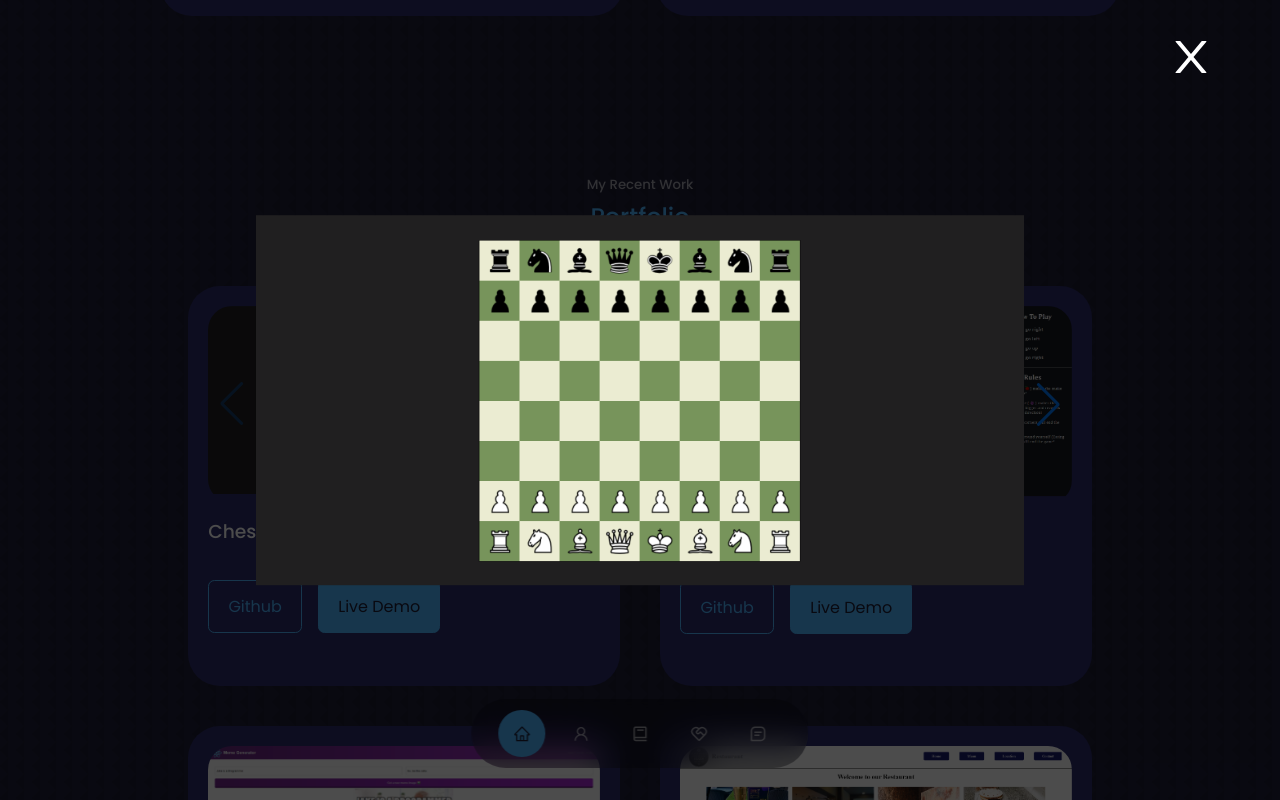
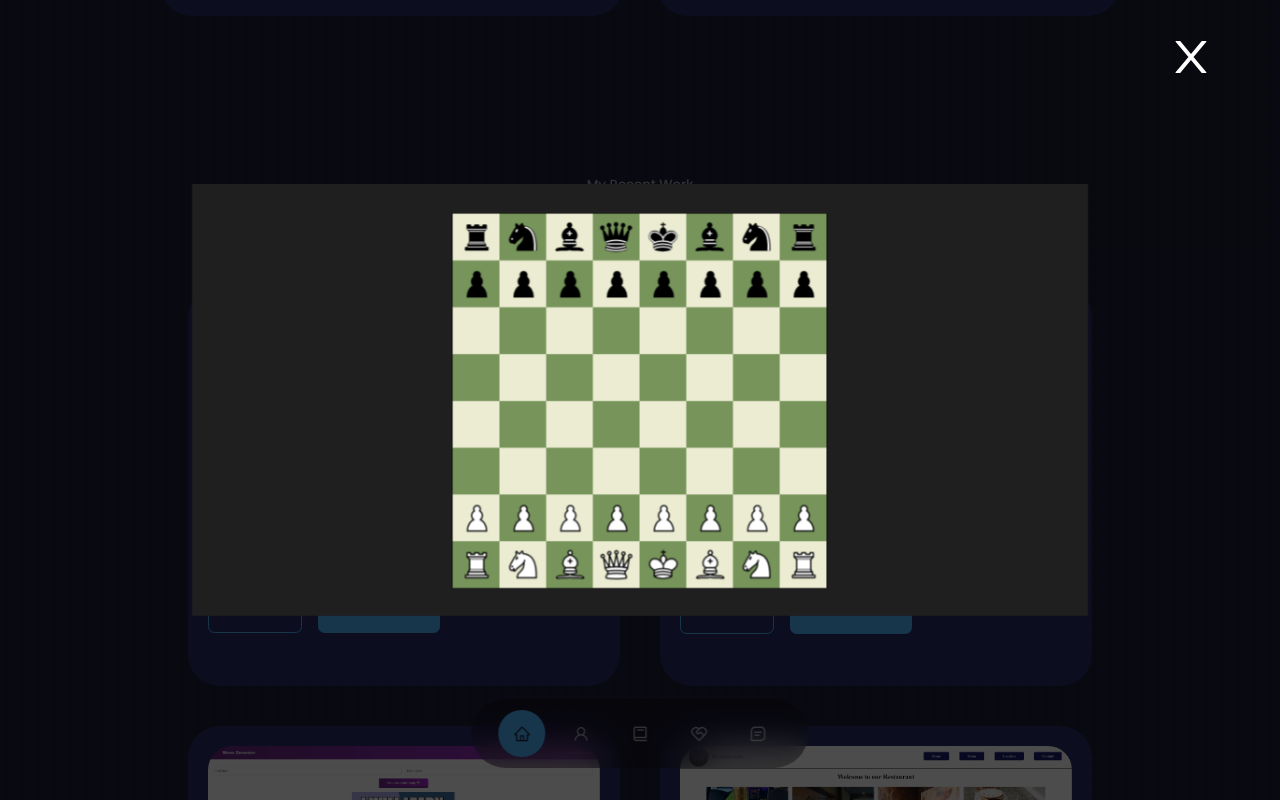
Before and after one commit to ArdonitSaliji/portfolio, a React (Create React App) app: page / in a window 1280 px wide. Both pictures are taken after a click on the picture 404 px from the left and 2554 px from the top of the page. Shown: the part 2154-2954 px from the top of the page. Built offline with nearby package versions, Linux system fonts and the light colour scheme.

Commit message:
portfolio images changed

```diff
--- a/src/components/Portfolio/Portfolio.jsx
+++ b/src/components/Portfolio/Portfolio.jsx
@@ -1,3 +1,4 @@
+/* eslint-disable jsx-a11y/alt-text */
 /* eslint-disable jsx-a11y/anchor-is-valid */
 import React from 'react'
 import { AiOutlineClose } from 'react-icons/ai'
@@ -14,8 +15,8 @@ const Portfolio = () => {
   const [popup, setPopup] = React.useState(false)
   const [popupImage, setPopupImage] = React.useState('')
   const images = (image) =>
-    image.map((img) => (
-      <SwiperSlide>
+    image.map((img, index) => (
+      <SwiperSlide key={index}>
         <img
           src={img}
           onClick={() => {
@@ -26,16 +27,15 @@ const Portfolio = () => {
         />
       </SwiperSlide>
     ))
-
   return (
     <section id='portfolio'>
       <h5>My Recent Work</h5>
       <h2>Portfolio</h2>
       <div className='container portfolio__container'>
-        {data.map(({ id, image, title, github, demo }) => {
+        {data.map(({ image, title, github, demo }, index) => {
           return (
-            <article key={id} className='portfolio__item'>
-              <div className='portfolio__item-img'>
+            <article key={index} className='portfolio__item'>
+              <div id='item' className='portfolio__item-img'>
                 <Swiper
                   modules={[Navigation, Pagination, Scrollbar, A11y]}
                   spaceBetween={5}
@@ -61,7 +61,17 @@ const Portfolio = () => {
 
         <div className={popup ? 'popup active' : 'popup'}>
           <AiOutlineClose className='x' onClick={() => setPopup(false)} color='white' />
-          <img className='popup-img' src={popupImage} alt='' />
+
+          <Swiper
+            modules={[Navigation, Pagination, Scrollbar, A11y]}
+            spaceBetween={1}
+            slidesPerView={1}
+            navigation
+          >
+            <SwiperSlide>
+              <img className='popup-img' src={popupImage}></img>
+            </SwiperSlide>
+          </Swiper>
         </div>
       </div>
     </section>
--- a/src/components/Portfolio/data.js
+++ b/src/components/Portfolio/data.js
@@ -1,11 +1,13 @@
 const data = [
   {
+    name: 'chess',
     image: [require('../../images/chess1.png'), require('../../images/chess2.png')],
     title: 'Chess Game',
     github: 'https://github.com/ArdonitSaliji/chess-game',
     demo: 'https://ardonitsaliji.github.io/chess-game/',
   },
   {
+    name: 'snake',
     image: [require('../../images/snake-game1.png'), require('../../images/snake-game2.png')],
     title: 'Snake Game',
     github: 'https://github.com/ArdonitSaliji/snake-game',
@@ -13,13 +15,15 @@ const data = [
   },
 
   {
-    image: [require('../../images/jokes.png'), require('../../images/jokes2.png')],
+    name: 'meme',
+    image: [require('../../images/jokes3.png'), require('../../images/jokes.png')],
     title: 'Meme Generator Website',
     github: 'https://github.com/ArdonitSaliji/meme-generator',
     demo: 'https://ardonitsaliji.github.io/meme-generator/',
   },
 
   {
+    name: 'ulqin',
     image: [
       require('../../images/ulqin.png'),
       require('../../images/ulqinMenu.png'),
@@ -30,6 +34,7 @@ const data = [
     demo: 'https://ardonitsaliji.github.io/restaurant-react/',
   },
   {
+    name: 'note',
     image: [require('../../images/dark-notes.png'), require('../../images/light-notes.png')],
     title: 'Notes App',
     github: 'https://github.com/ArdonitSaliji/notes-app',
@@ -37,6 +42,7 @@ const data = [
   },
 
   {
+    name: 'clock',
     image: [require('../../images/digitalClock.png')],
     title: 'Digital Clock',
     github: 'https://github.com/ArdonitSaliji/digital-clock',
--- a/src/components/Portfolio/portfolio.css
+++ b/src/components/Portfolio/portfolio.css
@@ -14,6 +14,7 @@
 }
 
 .x {
+  z-index: 321656;
   font-size: 50px;
   cursor: pointer;
   color: white;
@@ -38,6 +39,7 @@
 
 .portfolio__item-img {
   display: flex;
+  width: 100%;
   border-radius: 1.5rem;
   overflow-x: scroll;
   overflow-y: hidden;
@@ -61,9 +63,11 @@
 }
 .popup {
   display: none;
+  position: fixed;
+  justify-content: center;
+  align-items: center;
   background: rgba(0, 0, 0, 0.7);
-  z-index: 101;
-  position: fixed;
+  z-index: 108;
   top: 0;
   left: 0;
   height: 100%;
@@ -71,15 +75,15 @@
 }
 
 .popup.active {
-  display: block;
+  display: flex;
 }
 
 .popup-img {
-  position: absolute;
-  top: 50%;
-  left: 50%;
-  transform: translate(-50%, -50%);
-  width: 60%;
+  align-items: center;
+  justify-content: center;
+  display: flex;
+  width: 70%;
+  margin: 0 auto;
   object-fit: cover;
 }
 @media screen and (max-width: 1024px) {
```
Also changed, not shown: src/images/jokes3.png (added).
